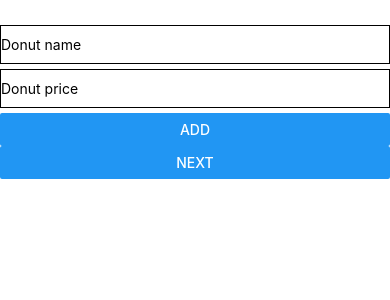
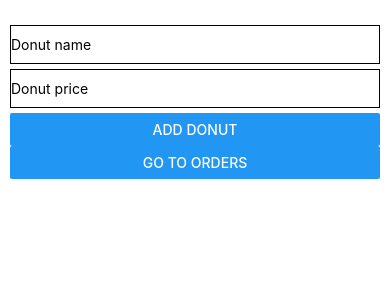
Before and after one commit to helpsdev/homedonuts-orders-app, a React Native app: screen / in a window 390 px wide. Shown: the top 300 px of the page. Built offline with nearby package versions, Linux system fonts and the light colour scheme.

Commit message:
Add some basic styling

```diff
--- a/App.js
+++ b/App.js
@@ -62,16 +62,28 @@ export default function App() {
 
   if (isHomePage) {
     return (
+      <>
         <View style={styles.homePageContainer}>
           <TextInput style={styles.textInput} placeholder="Donut name" onChangeText={(name) => setDonutName(name)} value={donutName}/>
           <TextInput style={styles.textInput} placeholder="Donut price" onChangeText={(price) => setDonutPrice(+price)} keyboardType="number-pad" value={donutPrice === 0 ? '' : donutPrice.toString()} />
-        <Button title="Add" onPress={() => handleAddDonut()}></Button>
-        <Button title="Next" onPress={() => setIsHomePage(false)}></Button>
+          <View style={{flex: 1}}>
+            <Button title="Add Donut" onPress={() => handleAddDonut()}></Button>
+            <Button title="Go To Orders" onPress={() => setIsHomePage(false)}></Button>
+          </View>
+        </View>
+        <View style={{flex: 3, justifyContent: "space-between", marginTop: 20}}>
           <FlatList data={selectedDonuts}
-            renderItem={({item}) => <Button title={item.name} onPress={() => handleRemoveDonut(item)}></Button>}
+              renderItem={({item}) => {
+                return (
+                  <View style={{marginHorizontal: 10}}>
+                    <Button title={item.name} onPress={() => handleRemoveDonut(item)}></Button>
+                  </View>
+                );
+              }}
               keyExtractor={(item, index) => index.toString()}
             />
         </View>
+      </>
     );
   }else{
     return (
@@ -81,11 +93,11 @@ export default function App() {
             return(
               <View key={donut.key} style={styles.quantityContainer}>
                 <View style={{ flex: 1 }}>
-                  <Button title="+" onPress={() => handleAddToOrder(donut)}></Button>
+                  <Button title="-" onPress={() => handleRemoveFromOrder(donut)}></Button>
                 </View>
                 <Text style={{ flex: 4, fontSize: 20, textAlign: "center"}}>{donut.name}</Text>
                 <View style={{ flex: 1 }}>
-                  <Button title="-" onPress={() => handleRemoveFromOrder(donut)}></Button>
+                  <Button title="+" onPress={() => handleAddToOrder(donut)}></Button>
                 </View>
               </View>
             );
@@ -108,6 +120,7 @@ const styles = StyleSheet.create({
   homePageContainer: {
     flex: 1,
     marginTop: 25,
+    marginHorizontal: 10,
   },
   textInput:{
     paddingTop: 10,
```
Lines whose indentation alone changed are shown as unchanged.
